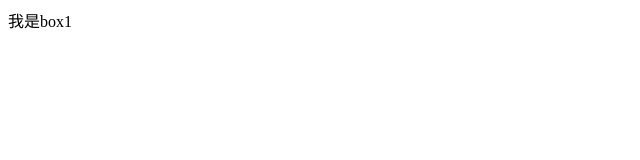
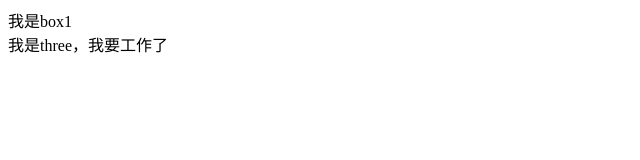
Before and after one commit to mqarctic/GitHuB-, a plain HTML site: page index.html in a window 1280 px wide. Shown: the whole page, without its empty margins (0-640 px from the left). Drawn offline with Linux system fonts and the light colour scheme.

```diff
--- a/index.html
+++ b/index.html
@@ -11,6 +11,7 @@
 <body>
     <div class="outer">
   <div class="box" class="one">我是box1</dwoiv>
+    <div class="box2">我是three，我要工作了</div>
     </div>
 
 </body>
--- /dev/null
+++ b/three.css
@@ -0,0 +1,5 @@
+.box2 {
+    width: 100px;
+    height: 100px;
+    background-color: blueviolet;
+}
```
